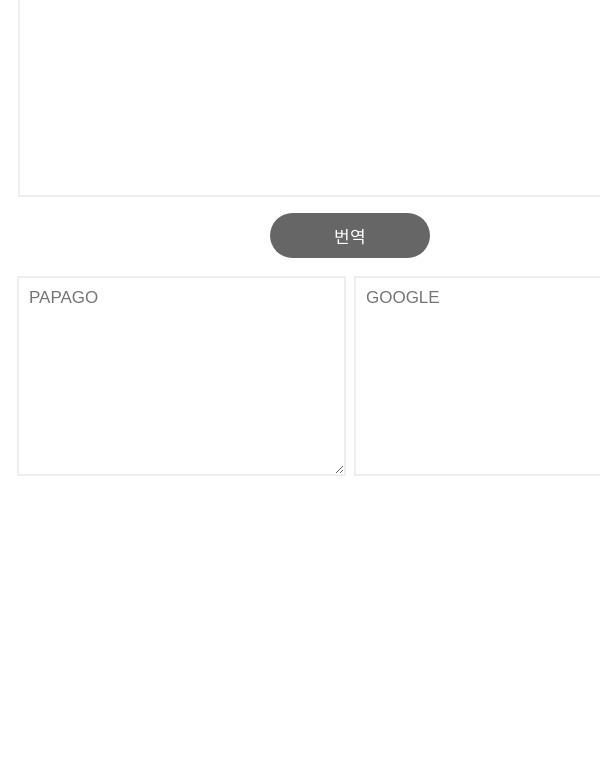
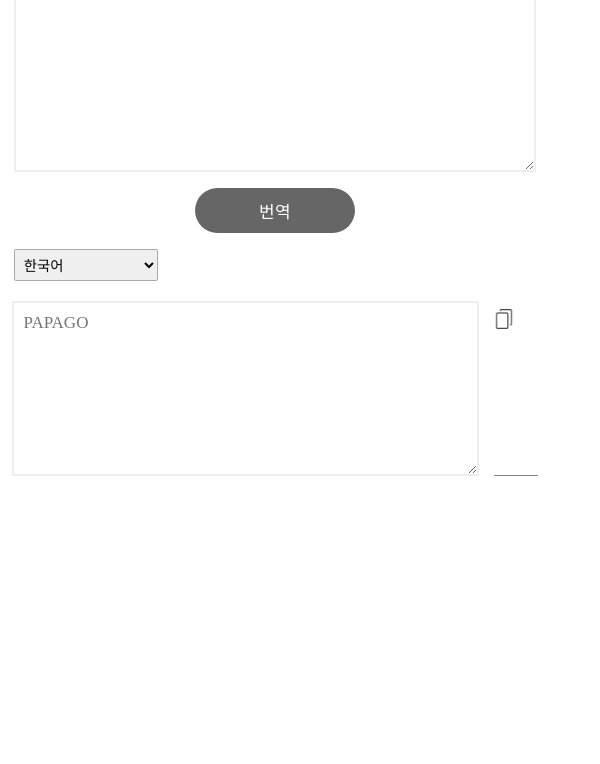
Before and after one commit to Pewww/QT-Drag-Translator, a browser extension: page QT-Chrome-Extension/popup.html in a window 400 px wide. Shown: the part 80-844 px from the top of the page, 600 px wide, since content can reach past the window. Drawn offline with nearby package versions, Linux system fonts and the light colour scheme; a web font is replaced by a local one.

Commit message:
Css 파일 분리 및 텍스트 애니메이션 추가

```diff
--- /dev/null
+++ b/QT-Chrome-Extension/popup.css
@@ -0,0 +1,139 @@
+body {
+  width: 550px;
+  height: 600px;
+  margin: 0;
+  padding: 0;
+  text-align: center;
+}
+
+* {
+  margin: 0;
+  padding: 0;
+  box-sizing: border-box;
+  outline: none;
+  font-family: 'nanumsquare', sans-serif;
+}
+
+*::-webkit-scrollbar {
+  width: 4px;
+}
+
+*::-webkit-scrollbar-track {
+  box-shadow: inset 0 0 3px rgba(0, 0, 0, .2);
+}
+
+*::-webkit-scrollbar-thumb {
+  background-color: darkgrey;
+  outline: 1px solid slategrey;
+}
+
+h1 {
+  font-size: 2.4rem;
+  color: #404040;
+  font-family: 'poiret one';
+  font-weight: 500;
+  text-align: center;
+  padding: 1rem 0;
+}
+
+textarea {
+  width: 95%;
+  max-width: 95%;
+  height: 175px;
+  display: block;
+  border: 2px solid #eeeeee;
+  margin: 0 auto;
+  font-size: 17px;
+  padding: 10px;
+  font-family: 'noto sans KR';
+  color: #404040;
+}
+
+textarea::selection {
+  color: #fff;
+  background-color: #505050;
+}
+
+textarea::placeholder {
+  font-family: 'nanumsquare';
+}
+
+button {
+  width: 10rem;
+  height: 2.8rem;
+  border: 0;
+  border-radius: 100px;
+  background-color: #666666;
+  color: #fff;
+  font-size: 17px;
+  cursor: pointer;
+  display: block;
+  margin: 1rem auto;
+  letter-spacing: 0.3px;
+  transition: 0.3s;
+}
+
+button:hover {
+  text-shadow: 1px 2px 2px #000;
+  box-shadow: 5px 10px 10px rgba(0, 0, 0, .07);
+}
+
+select {
+  display: block;
+  width: 9rem;
+  height: 2rem;
+  margin-left: 2.5%;
+  border: 1px solid darkgray;
+  border-radius: 2px;
+  padding-left: 5px;
+}
+
+select, select option {
+  font-size: 0.9rem;
+  font-family: 'noto sans KR';
+  font-weight: 300;
+}
+
+.success-copy-text {
+  position: absolute;
+  margin-top: -5px;
+  right: 14%;
+  font-size: 14px;
+  opacity: 0;
+}
+
+.success-animation {
+  animation: success 2s ease-in-out forwards;
+}
+
+@keyframes success {
+  65% {
+    opacity: 1;
+  }
+  100% {
+    opacity: 0;
+  }
+}
+
+.translated-forms {
+  max-width: 85%;
+  vertical-align: top;
+  display: inline-block;
+  margin: 20px auto 25px auto;
+}
+
+.etc-tool {
+  width: 8%;
+  height: 175px;
+  border-bottom: 1px solid gray;
+  display: inline-block;
+  vertical-align: top;
+  margin: 20px 0 0 2%;
+}
+
+.copy-result {
+  width: 20px;
+  display: block;
+  margin: 0.5rem 0;
+  cursor: pointer;
+}
--- a/QT-Chrome-Extension/popup.html
+++ b/QT-Chrome-Extension/popup.html
@@ -1,97 +1,42 @@
 <!DOCTYPE html>
 <html>
   <head>
-    <title>QT__Drag-Converter</title>
+    <title>QT-Drag-Translator</title>
     <meta charset="utf-8">
     <meta name="viewport" content="width=device-width,initial-scale=1.0">
+    <link rel="stylesheet" type="text/css" href="./popup.css">
     <link rel="stylesheet" type="text/css" href="https://cdn.rawgit.com/moonspam/NanumSquare/master/nanumsquare.css">
     <link href="https://fonts.googleapis.com/css?family=Poiret+One" rel="stylesheet">
+    <link rel="stylesheet" type="text/css" href="https://fonts.googleapis.com/earlyaccess/notosanskr.css">
     <script src="https://unpkg.com/axios/dist/axios.min.js"></script>
-    <style>
-      body {
-        width: 700px;
-        height: 600px;
-        margin: 0;
-        padding: 0;
-        text-align: center;
-      }
-
-      * {
-        margin: 0;
-        padding: 0;
-        box-sizing: border-box;
-        outline: none;
-        font-family: 'nanumsquare', sans-serif;
-      }
-
-      *::-webkit-scrollbar {
-        width: 4px;
-      }
-
-      *::-webkit-scrollbar-track {
-        box-shadow: inset 0 0 3px rgba(0, 0, 0, .2);
-      }
-
-      *::-webkit-scrollbar-thumb {
-        background-color: darkgrey;
-        outline: 1px solid slategrey;
-      }
-
-      h1 {
-        font-size: 2.4rem;
-        color: #404040;
-        font-family: 'poiret one';
-        font-weight: 500;
-        text-align: center;
-        padding: 1rem 0;
-      }
-
-      textarea {
-        width: 95%;
-        height: 200px;
-        display: block;
-        border: 2px solid #eeeeee;
-        margin: 0 auto;
-        font-size: 17px;
-        padding: 10px;
-      }
-
-      button {
-        width: 10rem;
-        height: 2.8rem;
-        border: 0;
-        border-radius: 100px;
-        background-color: #666666;
-        color: #fff;
-        font-size: 17px;
-        cursor: pointer;
-        display: block;
-        margin: 1rem auto;
-        letter-spacing: 0.3px;
-        transition: 0.3s;
-      }
-
-      button:hover {
-        text-shadow: 1px 2px 2px #000;
-        box-shadow: 0 0 3px darkgray;
-      }
-
-      .translated-forms {
-        display: inline-block;
-        width: 47%;
-        vertical-align: top;
-        margin: 0.25%;
-      }
-    </style>
   </head>
   <body>
-    <h1>QT-Converter</h1>
+    <h1>QT-Translator</h1>
     <textarea id="get-selected-text-form"></textarea>
     <button type="button" name="convert" class="text-convert-btn">
       번역
     </button>
+    <select name="lang-list" id="language-list">
+      <option value="ko">한국어</option>
+      <option value="en">영어</option>
+      <option value="zh-CN">중국어 (간체)</option>
+      <option value="zh-TW">중국어 (번체)</option>
+      <option value="es">스페인어</option>
+      <option value="fr">프랑스어</option>
+      <option value="vi">베트남어</option>
+      <option value="th">태국어</option>
+      <option value="id">인도네시아어</option>
+    </select>
+
+    <span class="success-copy-text">복사완료!</span>
+
     <textarea class="translated-forms" id="papago-translated-form" placeholder="PAPAGO"></textarea>
-    <textarea class="translated-forms" id="google-translated-form" placeholder="GOOGLE"></textarea>
+    <div class="etc-tool">
+      <img src="images/copy.png"
+           alt="복사/붙여넣기 이미지"
+           class="copy-result"
+      >
+    </div>
   </body>
   <script src="./popup.js" type="text/javascript"></script>
 </html>
--- a/QT-Chrome-Extension/popup.js
+++ b/QT-Chrome-Extension/popup.js
@@ -1,10 +1,11 @@
 (function init () {
   getSelectedText();
   translateEvent();
+  copyResult();
 }());
 
 
-// Get Selected Data
+// 크롬 스토리지에 저장
 function getSelectedText () {
   const inputText = document.getElementById('get-selected-text-form');
 
@@ -20,6 +21,15 @@
   });
 }
 
+// 번역할 텍스트 언어 설정
+function selectLanguage () {
+  const e = document.getElementById('language-list');
+  const langVal = e.options[e.selectedIndex].value;
+
+  return langVal;
+}
+
+// 클릭시 결과 가져옴
 function translateEvent () {
   const translateBtn = document.querySelector('button');
 
@@ -28,6 +38,7 @@
   });
 }
 
+// API 정보 요청 후 실제 적용
 function getPapagoResult () {
   let papagoResult = document.getElementById('papago-translated-form');
 
@@ -36,7 +47,7 @@
     const query = val.textData.join('');
     axios.post('http://localhost:3000/api/translation', {
       text: query,
-      language: 'en' // 임시 테스트용
+      language: selectLanguage()
     })
     .then(response => {
       console.log(response);
@@ -47,3 +58,24 @@
     });
   });
 }
+
+// 클릭 시 번역 결과 복사
+function copyResult () {
+  const copyBtn = document.querySelector('.copy-result');
+  copyBtn.addEventListener('click', () => {
+    copyText();
+  });
+}
+
+function copyText () {
+  const papagoResult = document.getElementById('papago-translated-form');
+  const success = document.querySelector('.success-copy-text');
+
+  if (papagoResult.value !== '') {
+    papagoResult.select();
+    document.execCommand('copy');
+    // 텍스트 애니메이션 추가
+    success.classList.remove('success-animation');
+    setTimeout(() => success.classList.add('success-animation'), 0);
+  }
+}
```
Also changed, not shown: QT-Chrome-Extension/images/copy.png (added).
